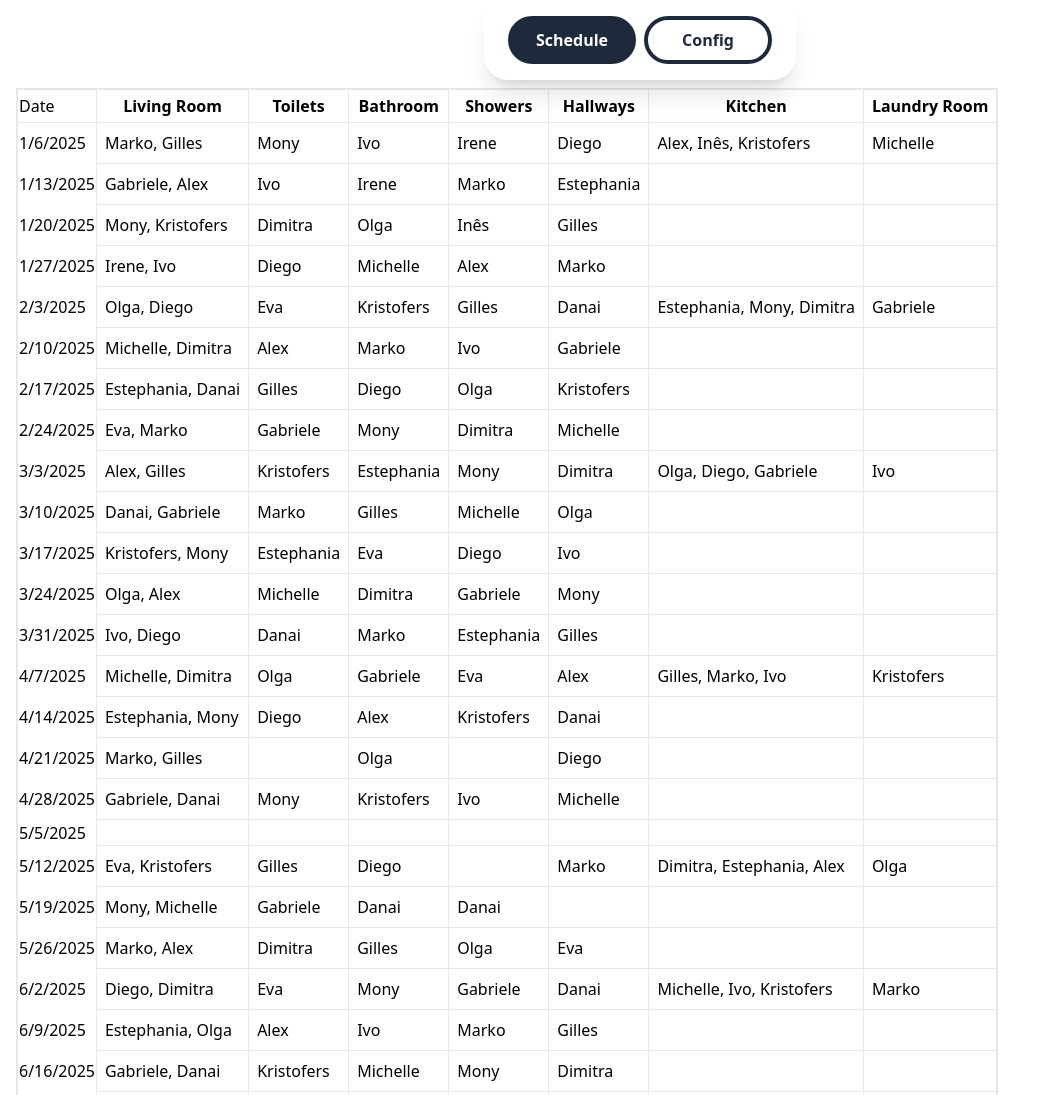
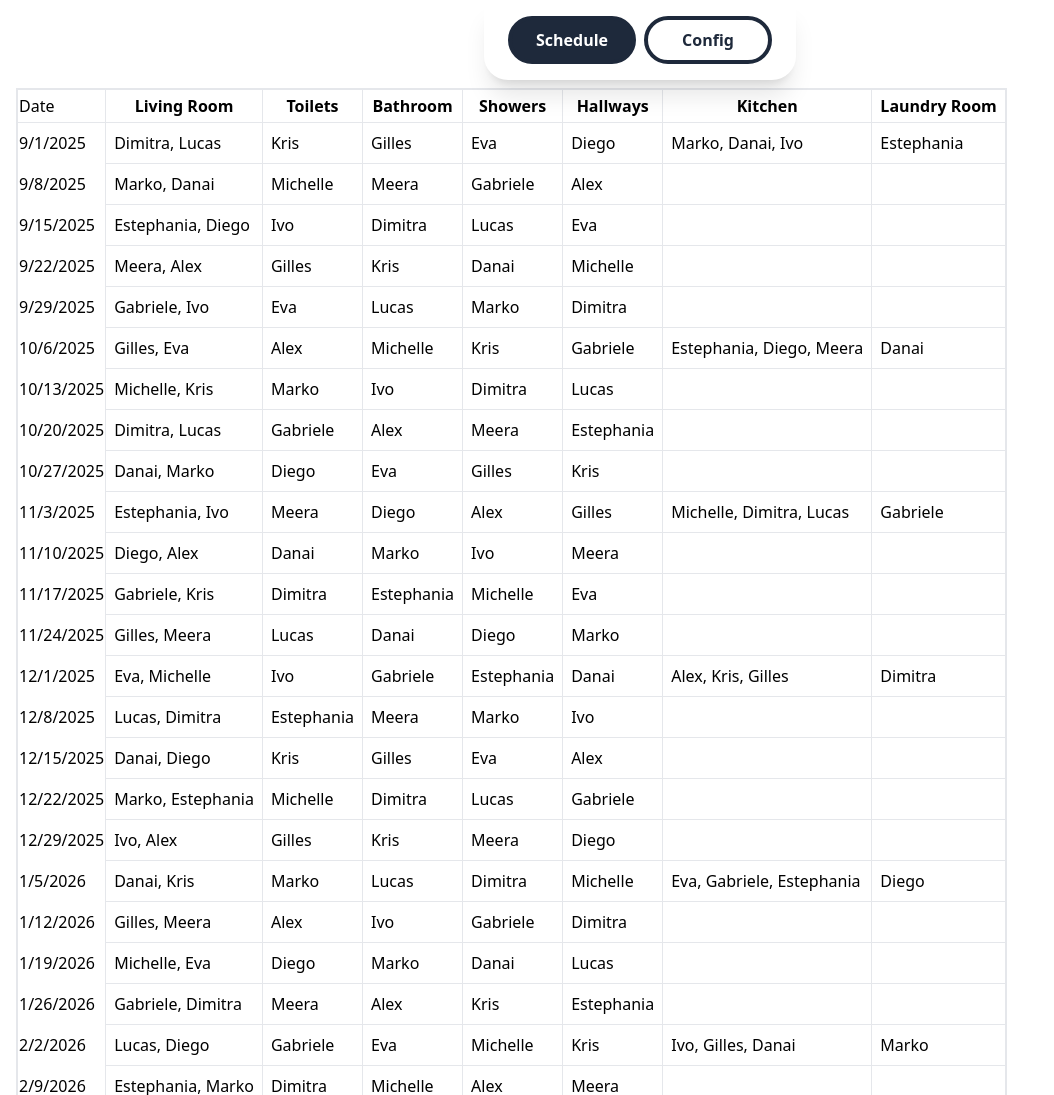
Before and after one commit to vasylenson/interactive-roster, an Astro site: page / in a window 1280 px wide. Shown: the top 1095 px of the page, without its empty margins (0-1054 px from the left). Built offline with nearby package versions, Linux system fonts and the light colour scheme; Astro itself is replaced by a stand-in of ours.

Commit message:
new year new me 25/26

```diff
--- a/src/components/solid/Schedule.tsx
+++ b/src/components/solid/Schedule.tsx
@@ -1,103 +1,11 @@
 import { createSignal, For, Match, Switch } from 'solid-js';
-import { type Assignment, names, Schedule, type Person } from '../../library/schedule';
+import { names, Schedule, type Person } from '../../library/schedule';
 import { read } from '../../library/state';
 
 export default function Home() {
     const { people, tasks, lockedSchedule, numWeeks } = read();
-    const schedule = new Schedule(new Date('01-06-2025'), people, tasks);
+    const schedule = new Schedule(new Date('09-01-2025'), people, tasks);
     console.log(lockedSchedule);
-    lockedSchedule.set(
-        '04-21-2025',
-        {
-            //@ts-ignore
-            'Living Room': ['Marko', 'Gilles'],
-            // Toilets: ['Dimitra'],
-            Bathroom: ['Olga'],
-            // Showers: ['Ivo'],
-            Hallways: ['Diego'],
-        } as Assignment,
-    );
-
-    // Gabriele, Danai	Mony	Kristofers	Alex	Michelle
-    lockedSchedule.set(
-        '04-28-2025',
-        {
-            //@ts-ignore
-            'Living Room': ['Gabriele', 'Danai'],
-            Toilets: ['Mony'],
-            Bathroom: ['Kristofers'],
-            Showers: ['Ivo'],
-            Hallways: ['Michelle'],
-        } as Assignment,
-    );
-
-    // Eva, Kristofers	Gilles	Diego	Danai	Marko	Dimitra, Estephania, Alex	Olga
-
-    lockedSchedule.set(
-        '05-05-2025',
-        {} as Assignment,
-    );
-
-    lockedSchedule.set(
-        '05-12-2025',
-        {
-            'Living Room': ['Eva', 'Kristofers'],
-            Toilets: ['Gilles'],
-            Bathroom: ['Diego'],
-            Showers: [],
-            Hallways: ['Marko'],
-            Kitchen: ['Dimitra', 'Estephania', 'Alex'],
-            'Laundry Room': ['Olga'],
-        } as Assignment,
-    );
-
-    lockedSchedule.set(
-        '05-19-2025',
-        {
-            'Living Room': ['Mony', 'Michelle'],
-            Toilets: ['Gabriele'],
-            Bathroom: ['Danai'],
-            Showers: ['Danai'],
-            Hallways: [],
-        } as Assignment,
-    );
-
-    lockedSchedule.set(
-        '05-26-2025',
-        {
-            'Living Room': ['Marko', 'Alex'],
-            Toilets: ['Dimitra'],
-            Bathroom: ['Gilles'],
-            Showers: ['Olga'],
-            Hallways: ['Eva'],
-        } as Assignment,
-    );
-
-    lockedSchedule.set(
-        '06-23-2025',
-        {
-            'Living Room': ['Kristofers', 'Gilles'],
-            Toilets: ['Diego'],
-            Bathroom: ['Eva'],
-            Showers: ['Alex'],
-            Hallways: ['Estephania'],
-        } as Assignment,
-    );
-
-    schedule.lock(lockedSchedule);
-    schedule.leave('Irene' as Person, '02-03-2025');
-    schedule.leave('Inês' as Person, '02-03-2025');
-    schedule.enter('Eva' as Person, '02-03-2025');
-    schedule.enter('Danai' as Person, '02-03-2025');
-    schedule.leave('Ivo' as Person, '06-23-2025');
-
-    schedule.pause('Eva' as Person, '04-21-2025', 2);
-    schedule.pause('Dimitra' as Person, '04-28-2025', 1);
-    schedule.pause('Estephania' as Person, '04-28-2025', 1);
-    schedule.pause('Michelle' as Person, '05-05-2025', 1);
-    schedule.pause('Estephania' as Person, '05-26-2025', 2);
-    schedule.pause('Olga' as Person, '06-02-2025', 1);
-    // schedule.pause('Diego' as Person, '06-23-2025', 1);
 
     const [weeks, setWeeks] = createSignal<number | null>(numWeeks);
     const [rows, setRows] = createSignal<[Date, string[][]][] | null>(null);
--- a/src/library/schedule.ts
+++ b/src/library/schedule.ts
@@ -431,11 +431,8 @@ const scorePeopleCombination: ScoreCombo = (people) => {
 
     return (
         not('Marko', 'Diego') +
-        not('Marko', 'Marlou') +
-        not('Marko', 'Michelle') +
-        not('Marko', 'Estephania') +
-        not('Olga', 'Marlou') +
-        not('Olga', 'Michelle')
+        not('Marko', 'Alex') +
+        not('Marko', 'Michelle')
     );
 };
 
--- a/src/library/state.ts
+++ b/src/library/state.ts
@@ -43,17 +43,17 @@ export function clear() {
 function defaultState(): Config {
     return {
         people: [
-            'Inês',
+            'Eva',
             'Gabriele',
             'Ivo',
-            'Olga',
+            'Meera',
             'Marko',
-            'Mony',
+            'Lucas',
             'Gilles',
             'Estephania',
             'Dimitra',
-            'Irene',
-            'Kristofers',
+            'Danai',
+            'Kris',
             'Alex',
             'Michelle',
             'Diego',
@@ -67,30 +67,7 @@ function defaultState(): Config {
             { name: 'Kitchen', people: 3, kind: repeat.monthly },
             { name: 'Laundry Room', people: 1, kind: repeat.monthly },
         ] as Task[],
-        lockedSchedule: new Map([
-            [
-                '01-06-2025',
-                {
-                    'Living Room': ['Marko', 'Gilles'],
-                    Toilets: ['Mony'],
-                    Bathroom: ['Ivo'],
-                    Showers: ['Irene'],
-                    Hallways: ['Diego'],
-                    Kitchen: ['Alex', 'Inês', 'Kristofers'],
-                    'Laundry Room': ['Michelle'],
-                },
-            ],
-            [
-                '01-13-2025',
-                {
-                    'Living Room': ['Gabriele', 'Alex'],
-                    Toilets: ['Ivo'],
-                    Bathroom: ['Irene'],
-                    Showers: ['Marko'],
-                    Hallways: ['Estephania'],
-                },
-            ],
-        ]),
+        lockedSchedule: new Map(),
         numWeeks: 27,
     } as unknown as Config;
 }
```
